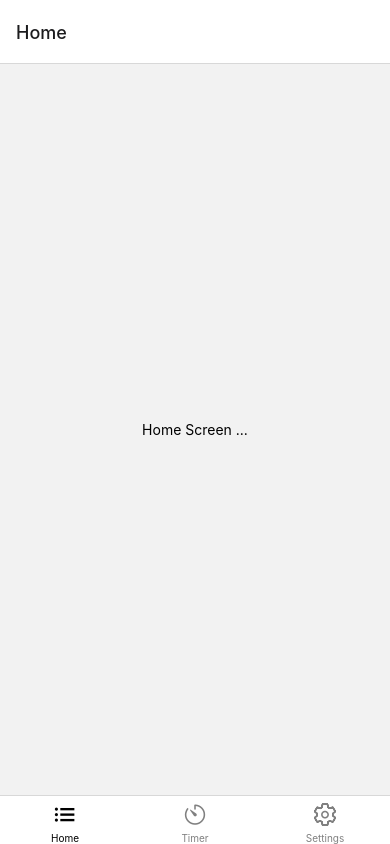
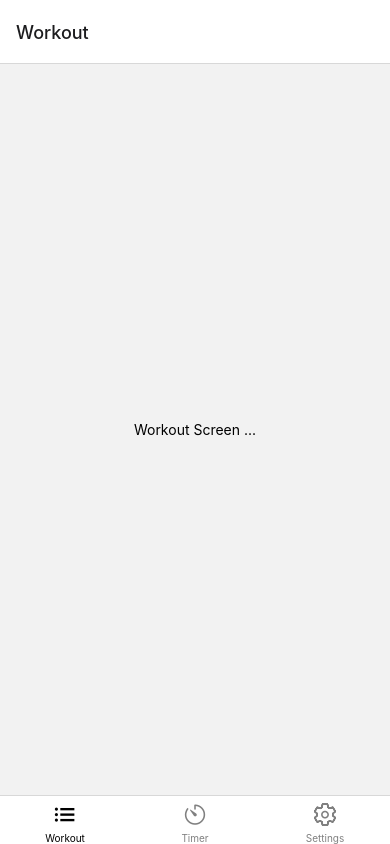
Before and after one commit to marcterradas/timers-exercises-series, a React Native app: screen /Workout in a window 390 px wide. Built offline with nearby package versions, Linux system fonts and the light colour scheme.

Commit message:
create pages files

```diff
--- a/components/layout/Footer.jsx
+++ b/components/layout/Footer.jsx
@@ -1,33 +1,12 @@
 import React from "react";
 import { createBottomTabNavigator } from "@react-navigation/bottom-tabs";
 import Ionicons from "react-native-vector-icons/Ionicons";
-import { View, Text } from "react-native";
+
+import WorkoutScreen from "../pages/Workout";
+import TimerScreen from "../pages/Timer";
+import SettingsScreen from "../pages/Settings";
 
 const Tab = createBottomTabNavigator();
-
-const HomeScreen = () => {
-  return (
-    <View style={{ flex: 1, alignItems: "center", justifyContent: "center" }}>
-      <Text>Home Screen ...</Text>
-    </View>
-  );
-};
-
-const TimerScreen = () => {
-  return (
-    <View style={{ flex: 1, alignItems: "center", justifyContent: "center" }}>
-      <Text>Timer Screen ...</Text>
-    </View>
-  );
-};
-
-const SettingsScreen = () => {
-  return (
-    <View style={{ flex: 1, alignItems: "center", justifyContent: "center" }}>
-      <Text>Settings Screen ...</Text>
-    </View>
-  );
-};
 
 const Footer = () => {
   return (
@@ -37,7 +16,7 @@ const Footer = () => {
           let iconName;
 
           switch (route.name) {
-            case "Home":
+            case "Workout":
               iconName = focused ? "list" : "list-outline";
               break;
             case "Timer":
@@ -54,7 +33,7 @@ const Footer = () => {
         tabBarInactiveTintColor: "gray",
       })}
     >
-      <Tab.Screen name="Home" component={HomeScreen} />
+      <Tab.Screen name="Workout" component={WorkoutScreen} />
       <Tab.Screen name="Timer" component={TimerScreen} />
       <Tab.Screen name="Settings" component={SettingsScreen} />
     </Tab.Navigator>
--- /dev/null
+++ b/components/pages/Settings.jsx
@@ -0,0 +1,12 @@
+import React from "react";
+import { View, Text } from "react-native";
+
+const SettingsScreen = () => {
+  return (
+    <View style={{ flex: 1, alignItems: "center", justifyContent: "center" }}>
+      <Text>Settings Screen ...</Text>
+    </View>
+  );
+};
+
+export default SettingsScreen;
--- /dev/null
+++ b/components/pages/Timer.jsx
@@ -0,0 +1,12 @@
+import React from "react";
+import { View, Text } from "react-native";
+
+const TimerScreen = () => {
+  return (
+    <View style={{ flex: 1, alignItems: "center", justifyContent: "center" }}>
+      <Text>Timer Screen ...</Text>
+    </View>
+  );
+};
+
+export default TimerScreen;
--- /dev/null
+++ b/components/pages/Workout.jsx
@@ -0,0 +1,12 @@
+import React from "react";
+import { View, Text } from "react-native";
+
+const WorkoutScreen = () => {
+  return (
+    <View style={{ flex: 1, alignItems: "center", justifyContent: "center" }}>
+      <Text>Workout Screen ...</Text>
+    </View>
+  );
+};
+
+export default WorkoutScreen;
```
